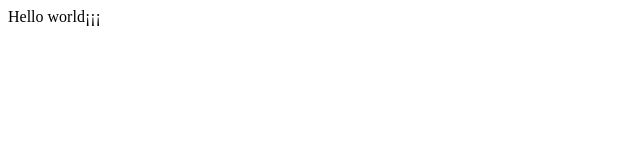
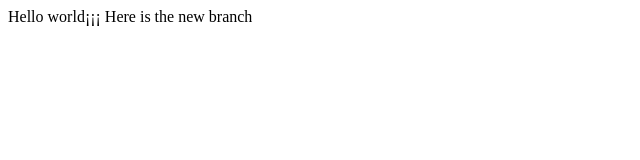
Before and after one commit to largodav/lecture1, a plain HTML site: page index.html in a window 1280 px wide. Shown: the whole page, without its empty margins (0-640 px from the left). Drawn offline with Linux system fonts and the light colour scheme.

Commit message:
New Branch contents

```diff
--- a/index.html
+++ b/index.html
@@ -7,5 +7,6 @@
 </head>
 <body>
     Hello world¡¡¡
+    Here is the new branch
 </body>
 </html>
```
